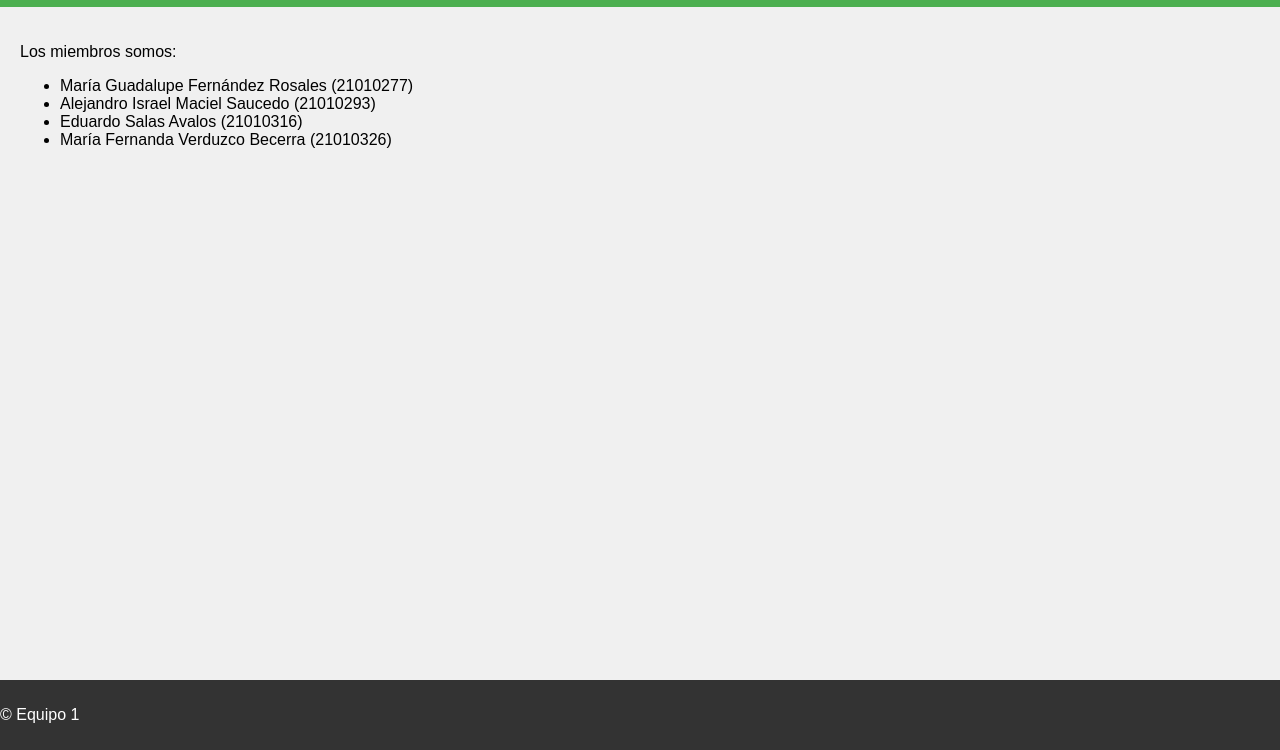
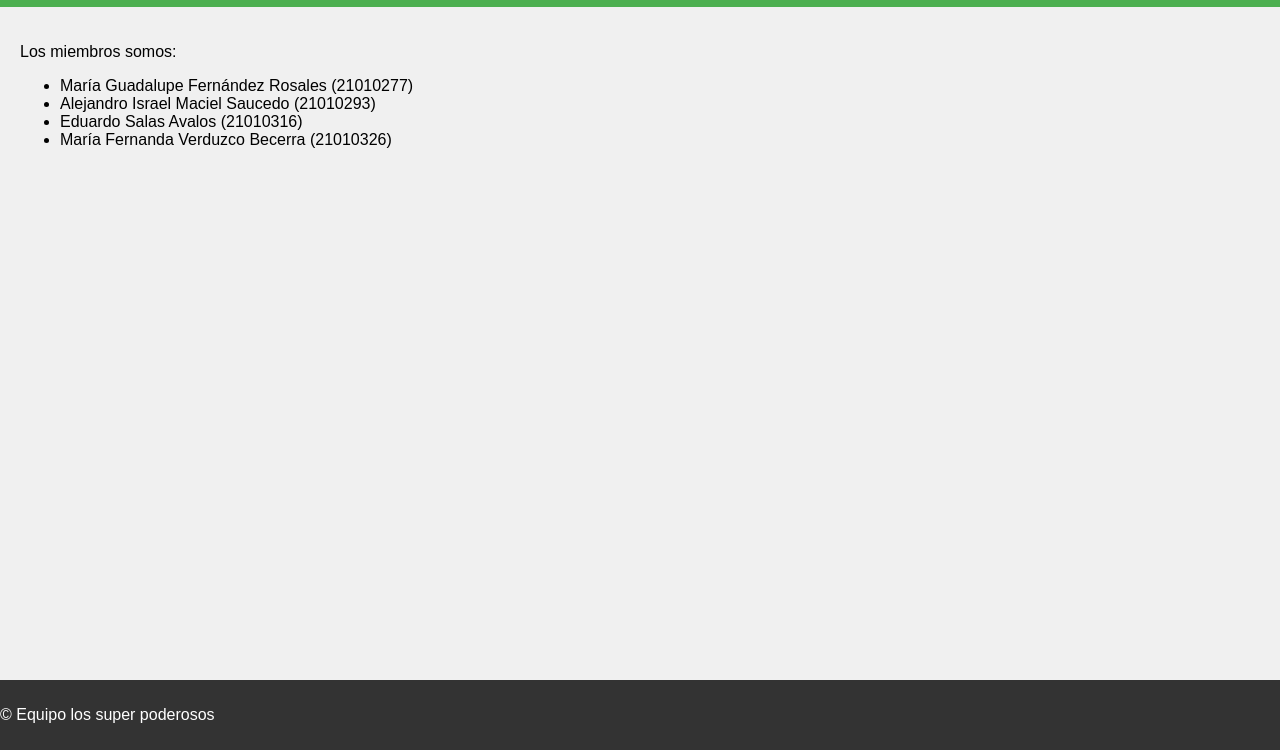
Before and after one commit to gpefdez/RemotePage, a plain HTML site: page index.html in a window 1280 px wide. Shown: the part 50-800 px from the top of the page. Drawn offline with Linux system fonts and the light colour scheme.

Commit message:
Cambio 2

```diff
--- a/index.html
+++ b/index.html
@@ -51,7 +51,7 @@
     </div>
 
     <footer>
-        <p>&copy; Equipo 1</p>
+        <p>&copy; Equipo los super poderosos</p>
     </footer>
 
 </body>
```
